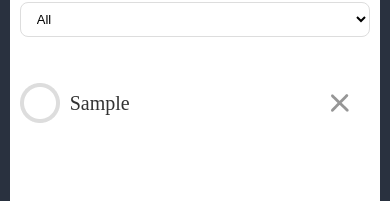
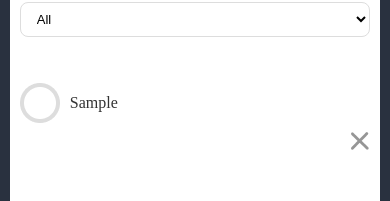
Before and after one commit to ezadin2/React-Qemer-Tech-Todo-app, a React (Vite) app: page / in a window 390 px wide. Both pictures are taken after typing "Sample" into the empty fields and a click on the button "Add". Shown: the part 199-400 px from the top of the page. Built offline with nearby package versions, Linux system fonts and the light colour scheme.

Commit message:
Update TodoItem.css

```diff
--- a/src/component/Css/TodoItem.css
+++ b/src/component/Css/TodoItem.css
@@ -1,30 +1,55 @@
-
-.todo-items{
+.todo-items {
   margin-top: 30px;
   padding: 16px 0;
 }
 
-.todo-contianer{
+.todo-contianer {
   display: flex;
   justify-content: space-between;
   align-items: center;
   text-align: center;
 }
+
 .todo-contianer .todo-text {
   font-size: 20px;
   font-weight: 500;
   color: #333;
   text-align: left;
-
   display: flex;
   align-items: center;
   gap: 10px;
 }
 
-.todoitem-cross{
-    padding-right:20px;
+.todoitem-cross {
+  padding-right: 20px;
   cursor: pointer;
 }
-.line-through{
+
+.line-through {
   text-decoration: line-through solid #333;
 }
+
+/* --- Tablet & small screens (≤ 768px) --- */
+@media (max-width: 768px) {
+  .todo-contianer .todo-text {
+    font-size: 18px;
+  }
+}
+
+/* --- Mobile & extra small screens (≤ 480px) --- */
+@media (max-width: 480px) {
+  .todo-contianer {
+    flex-direction: column;
+    align-items: flex-start;
+    gap: 8px;
+  }
+
+  .todo-contianer .todo-text {
+    font-size: 16px;
+  }
+
+  .todoitem-cross {
+    padding-right: 0;
+    align-self: flex-end;
+  }
+}
```
Lines whose indentation alone changed are shown as unchanged.
